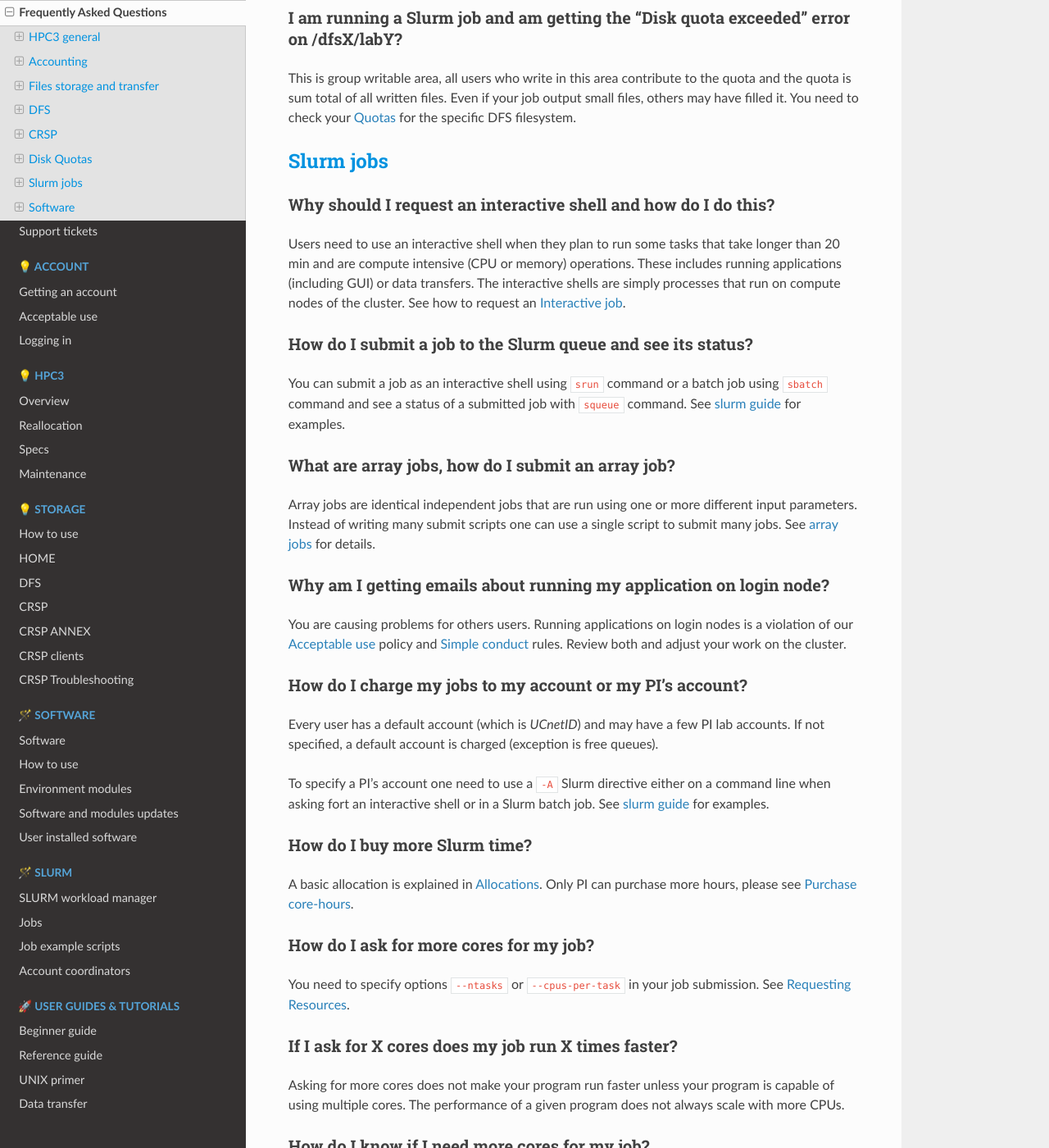
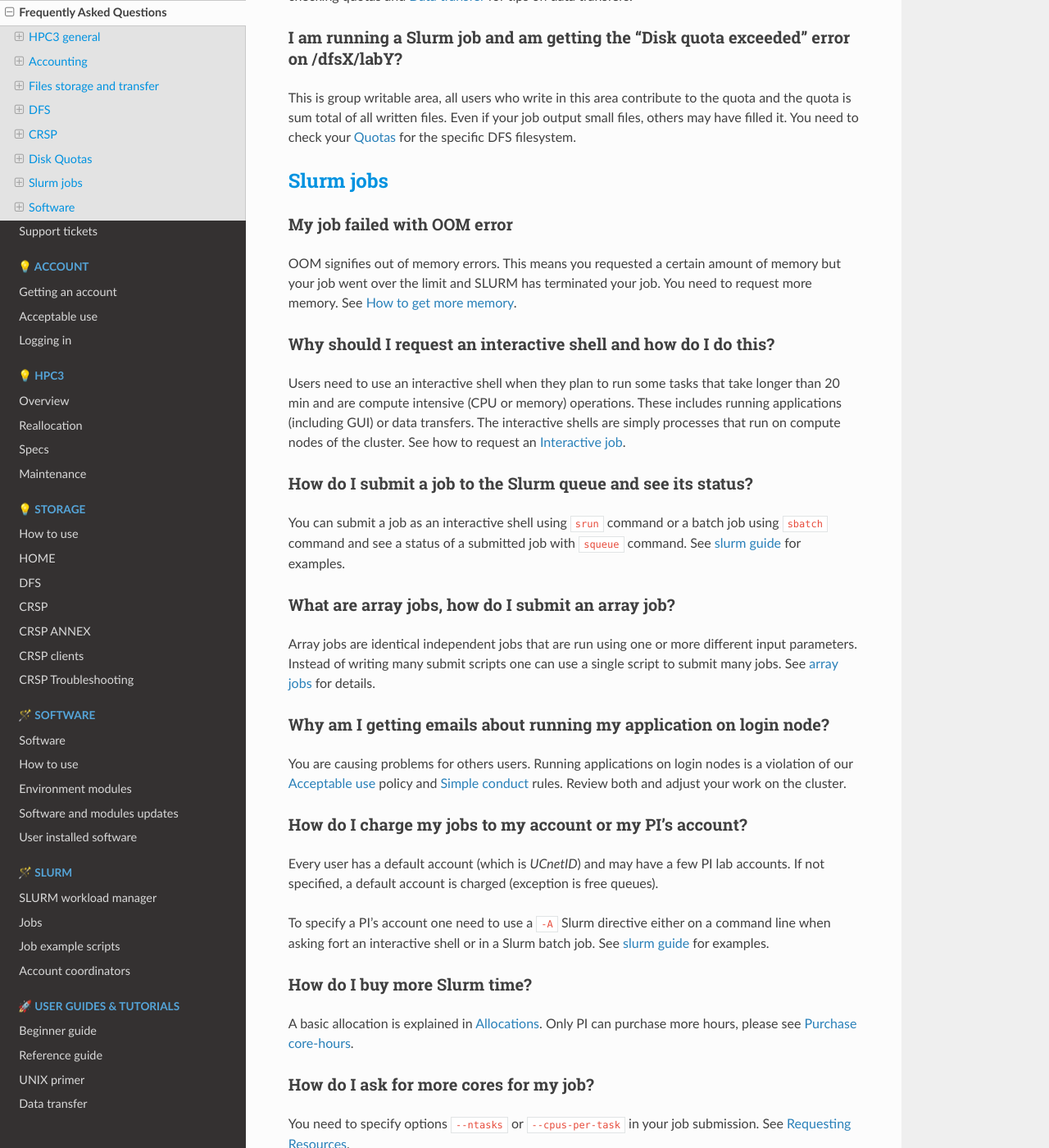
Before and after one commit to RCIC-UCI-Public/website-rcic, a Sphinx documentation site: the page built from docs/source/help/faq.rst, in a window 1280 px wide and 1400 px high, scrolled down 7369 px. Shown: the whole window at 82% size. Built offline with Sphinx 7.4.7 and the Read the Docs theme 2.0.0, drawn with Linux system fonts in a browser that asks for light colours; some of the changed text lies outside the part shown.

Commit message:
add explicit oom question.

```diff
--- a/docs/source/help/faq.rst
+++ b/docs/source/help/faq.rst
@@ -306,6 +306,14 @@
 :bluelight:`Slurm jobs`
 -----------------------
 
+My job failed with OOM error
+~~~~~~~~~~~~~~~~~~~~~~~~~~~~
+
+OOM signifies out of memory errors.
+This means you requested a certain amount of memory but your job went over the
+limit and SLURM has terminated your job. You need to request more memory.
+See :ref:`How to get more memory <request memory>`.
+
 Why should I request an interactive shell and how do I do this?
 ~~~~~~~~~~~~~~~~~~~~~~~~~~~~~~~~~~~~~~~~~~~~~~~~~~~~~~~~~~~~~~~
 
```
Also changed, not shown: other parts of docs/source/help/faq.rst (+1 -1 lines).
